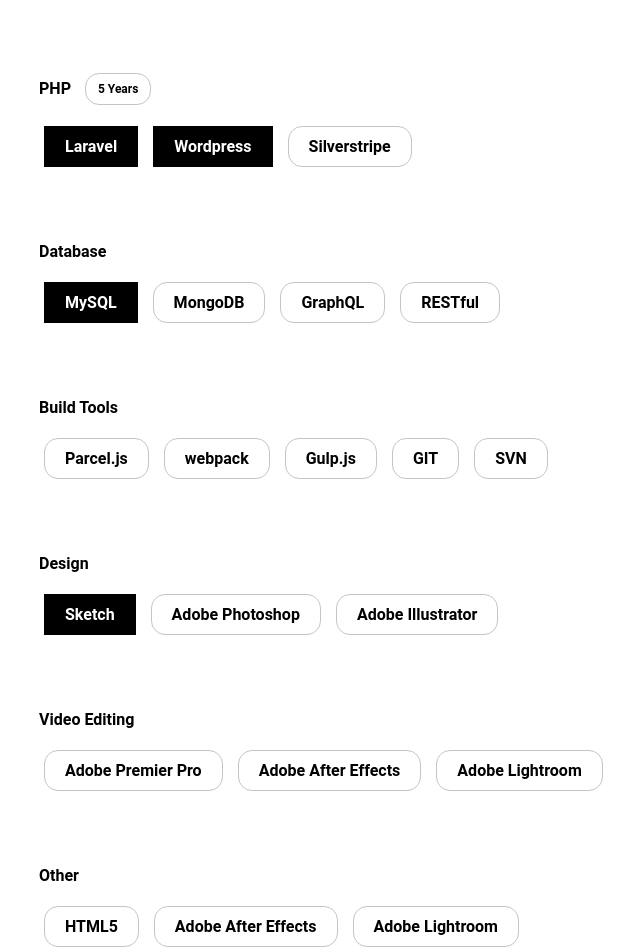
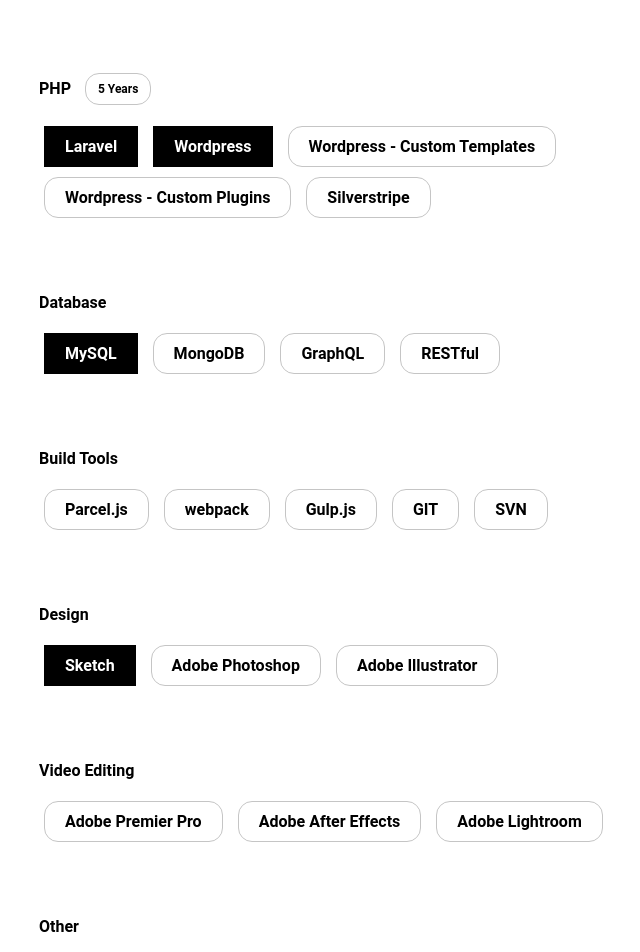
Before and after one commit to owenmerry/owenmerry.com, a Next.js app: page / in a window 1280 px wide. Shown: the part 1060-2012 px from the top of the page, without its empty margins (121-761 px from the left). Built offline with nearby package versions, Linux system fonts and the light colour scheme.

Commit message:
added update to tech

```diff
--- a/components/Technologies/data.js
+++ b/components/Technologies/data.js
@@ -37,6 +37,8 @@
         items: [
             { title: 'Laravel',selected: true },
             { title: 'Wordpress',selected: true },
+            { title: 'Wordpress - Custom Templates' },
+            { title: 'Wordpress - Custom Plugins'},
             { title: 'Silverstripe' },
         ]
     },
@@ -79,8 +81,8 @@
         title: 'Other',
         items: [
             { title: 'HTML5' },
-            { title: 'Adobe After Effects' },
-            { title: 'Adobe Lightroom' },
+            { title: 'Chrome Extensions' },
+            { title: 'Ionic' },
         ]
     }
 ];
```
